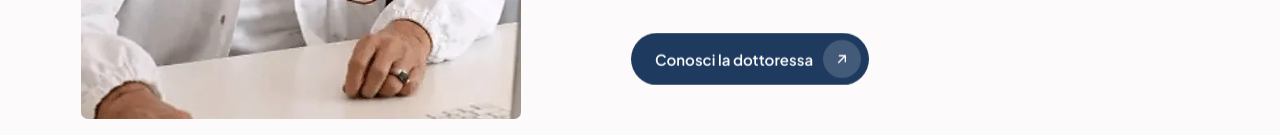
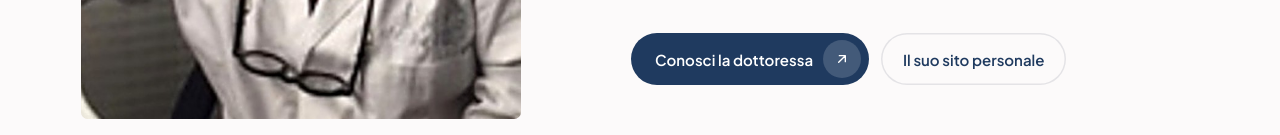
Before and after one commit to agneseb19/avenir-medical-care, a plain HTML site: page sito/index.html in a window 1280 px wide. Shown: the part 5196-5331 px from the top of the page. Drawn offline with nearby package versions, Linux system fonts and the light colour scheme.

Commit message:
Seconda foto della dottoressa (MioDottore), link al suo sito personale
Co-Authored-By: Claude Opus 5.5 <noreply@anthropic.com>

```diff
--- a/sito/assets/style.css
+++ b/sito/assets/style.css
@@ -499,3 +499,5 @@ a.contatto:hover { transform: translateY(-6px); box-shadow: var(--ombra); }
 .prep-col li { padding-left: 18px; position: relative; }
 .prep-col li::before { content: ""; position: absolute; left: 0; top: .65em; width: 6px; height: 6px; border-radius: 50%; background: var(--rosa-2); }
 @media (max-width: 760px) { .prep { grid-template-columns: 1fr; } }
+
+.dott div > .btn { margin-top: 0; }
--- a/sito/index.html
+++ b/sito/index.html
@@ -190,7 +190,7 @@
   <!-- DOTTORESSA -->
   <section class="sez dott">
     <div class="wrap dott-grid">
-      <div class="dott-foto" data-par="-6"><img src="assets/img/svegliati-hd.jpg" alt="La dottoressa Francesca Svegliati, in camice bianco, alla scrivania dello studio" loading="lazy"></div>
+      <div class="dott-foto" data-par="-6"><img src="assets/img/svegliati-2.jpg" style="object-position:45% 0%" alt="La dottoressa Francesca Svegliati sorridente, in camice bianco" loading="lazy"></div>
       <div>
         <span class="sopra" data-su>La dottoressa</span>
         <h2 class="h2" data-split>Francesca Svegliati</h2>
@@ -201,7 +201,10 @@
           <li data-su><svg><use href="#i-check"/></svg>Esegue visita, ecografia e mammografia con tomosintesi</li>
           <li data-su><svg><use href="#i-check"/></svg>Partecipa a seminari e conferenze di divulgazione scientifica</li>
         </ul>
-        <a class="btn" href="chi-siamo.html" data-su>Conosci la dottoressa<span class="ico"><svg><use href="#i-freccia"/></svg></span></a>
+        <div data-su style="display:flex;flex-wrap:wrap;gap:12px;margin-top:36px">
+          <a class="btn" href="chi-siamo.html#dottoressa" style="margin-top:0">Conosci la dottoressa<span class="ico"><svg><use href="#i-freccia"/></svg></span></a>
+          <a class="btn btn-vuoto" href="https://www.francescasvegliati.it" target="_blank" rel="noopener">Il suo sito personale</a>
+        </div>
       </div>
     </div>
   </section>
```
Also changed, not shown: sito/chi-siamo.html (+1 -0 lines), sito/assets/img/svegliati-2.jpg (added), 1 other file.
